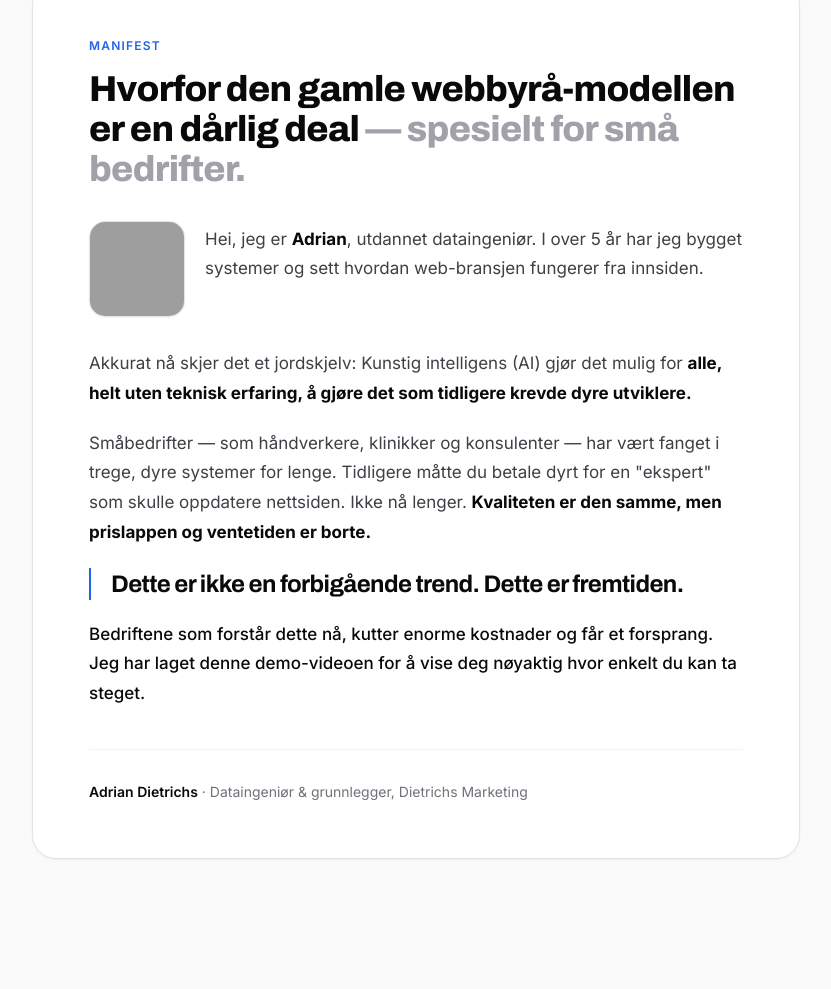
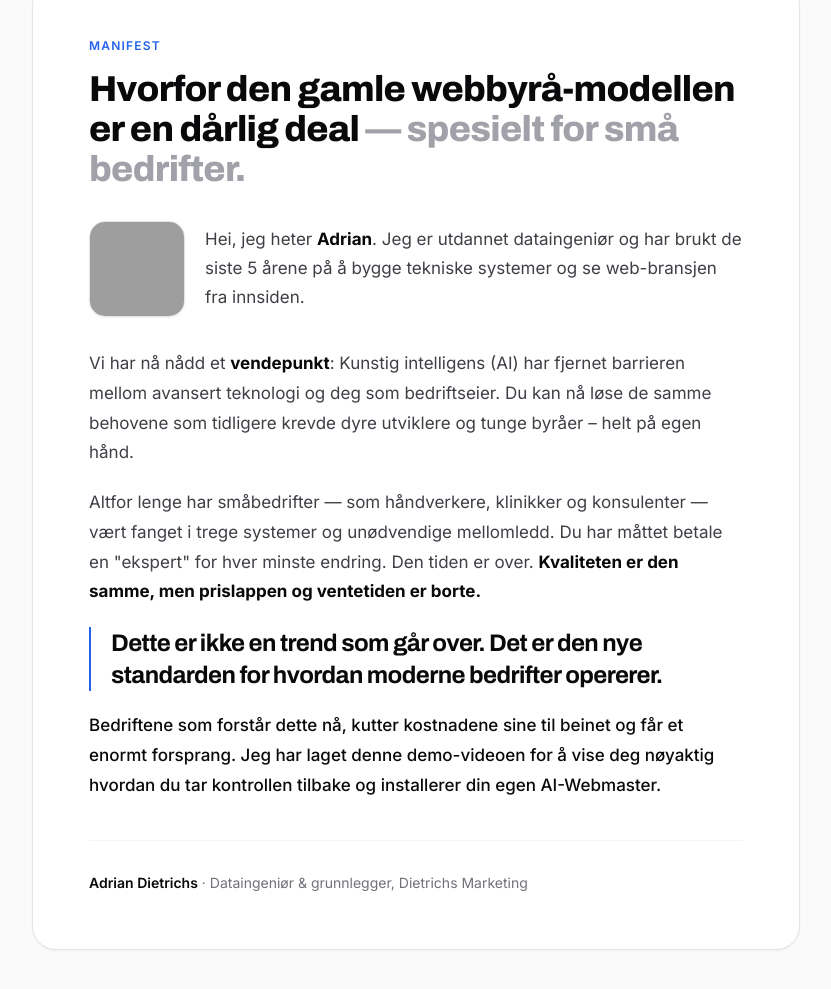
Before and after one commit to AdrianDie/Dmarketing, a website: page nettside-test.html in a window 1280 px wide. Shown: the part 4881-5870 px from the top of the page, without its empty margins (224-1055 px from the left). Drawn offline with nearby package versions, Linux system fonts and the light colour scheme; grey boxes are pictures that could not be loaded.

Commit message:
Manifest: spisset tekst om AI-vendepunkt + Calendly-URL: dietrichsmarketing

```diff
--- a/nettside-test.html
+++ b/nettside-test.html
@@ -597,33 +597,32 @@
                alt="Adrian Dietrichs"
                class="w-20 h-20 md:w-24 md:h-24 rounded-2xl object-cover border border-zinc-200 shadow-sm flex-shrink-0" />
           <p class="text-[17px] leading-[1.7] text-zinc-700 pt-1">
-            Hei, jeg er <strong class="text-[#09090B]">Adrian</strong>, utdannet dataingeniør. I over 5 år har jeg bygget systemer og sett hvordan web-bransjen fungerer fra innsiden.
+            Hei, jeg heter <strong class="text-[#09090B]">Adrian</strong>. Jeg er utdannet dataingeniør og har brukt de siste 5 årene på å bygge tekniske systemer og se web-bransjen fra innsiden.
           </p>
         </div>
 
         <div class="space-y-5 text-[17px] leading-[1.75] text-zinc-700">
           <p>
-            Akkurat nå skjer det et jordskjelv: Kunstig intelligens (AI) gjør det mulig for <strong class="text-[#09090B]">alle, helt uten teknisk erfaring, å gjøre det som tidligere krevde dyre utviklere.</strong>
+            Vi har nå nådd et <strong class="text-[#09090B]">vendepunkt</strong>: Kunstig intelligens (AI) har fjernet barrieren mellom avansert teknologi og deg som bedriftseier. Du kan nå løse de samme behovene som tidligere krevde dyre utviklere og tunge byråer – helt på egen hånd.
           </p>
           <p>
-            Småbedrifter — som håndverkere, klinikker og konsulenter — har vært fanget i trege, dyre systemer for lenge. Tidligere måtte du betale dyrt for en "ekspert" som skulle oppdatere nettsiden. Ikke nå lenger. <strong class="text-[#09090B]">Kvaliteten er den samme, men prislappen og ventetiden er borte.</strong>
+            Altfor lenge har småbedrifter — som håndverkere, klinikker og konsulenter — vært fanget i trege systemer og unødvendige mellomledd. Du har måttet betale en "ekspert" for hver minste endring. Den tiden er over. <strong class="text-[#09090B]">Kvaliteten er den samme, men prislappen og ventetiden er borte.</strong>
           </p>
 
           <div class="border-l-2 border-blue-600 pl-5 my-8">
             <p class="font-display font-bold text-xl md:text-2xl tracking-tight text-[#09090B] leading-snug">
-              Dette er ikke en forbigående trend. Dette er fremtiden.
+              Dette er ikke en trend som går over. Det er den nye standarden for hvordan moderne bedrifter opererer.
             </p>
           </div>
 
           <p class="text-[#09090B] font-medium">
-            Bedriftene som forstår dette nå, kutter enorme kostnader og får et forsprang. Jeg har laget denne demo-videoen for å vise deg nøyaktig hvor enkelt du kan ta steget.
+            Bedriftene som forstår dette nå, kutter kostnadene sine til beinet og får et enormt forsprang. Jeg har laget denne demo-videoen for å vise deg nøyaktig hvordan du tar kontrollen tilbake og installerer din egen AI-Webmaster.
           </p>
         </div>
 
         <div class="mt-10 pt-8 border-t border-zinc-100 text-sm text-zinc-500">
           <span class="font-semibold text-[#09090B]">Adrian Dietrichs</span> · Dataingeniør & grunnlegger, Dietrichs Marketing
         </div>
-      </div>
 
     </div>
   </section>
```
Also changed, not shown: maler/index.html (+3 -3 lines).
